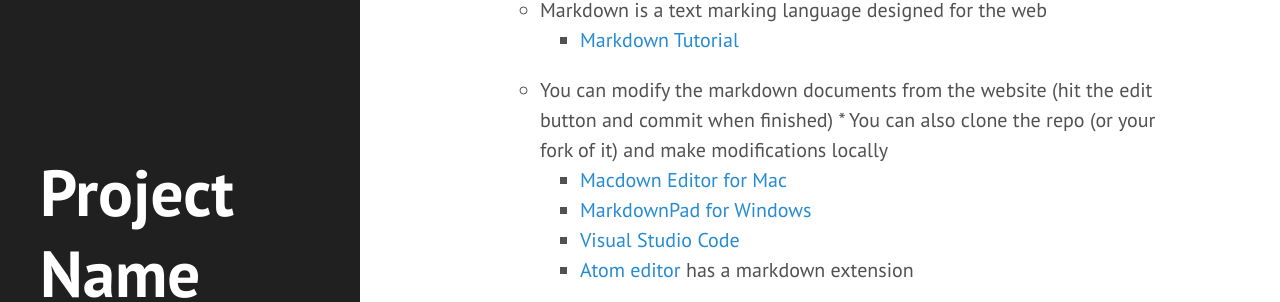
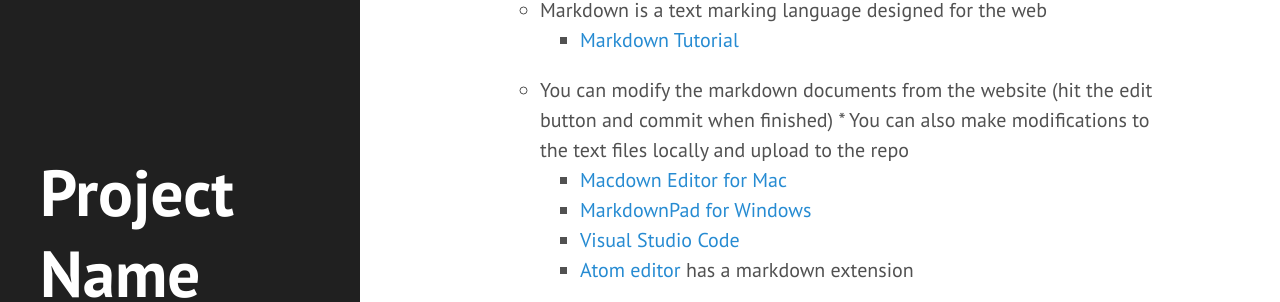
Before and after one commit to valentina-s/project-website-template, a Jekyll site: the page built from index.md, in a window 1280 px wide and 900 px high, scrolled down 1311 px. Shown: the part 183-485 px from the top of the window. Built offline with Jekyll 4.4.1, drawn with Linux system fonts in a browser that asks for light colours; the list of posts is cut into pages by our own code.

Commit message:
Update index.md

```diff
--- a/index.md
+++ b/index.md
@@ -46,7 +46,7 @@ layout: default
 		* [Markdown Tutorial](https://daringfireball.net/projects/markdown/syntax)
 
 	* You can modify the markdown documents from the website (hit the edit button and commit when finished)
-    	* You can also clone the repo (or your fork of it) and make modifications locally
+    	* You can also make modifications to the text files locally and upload to the repo
 		* [Macdown Editor for Mac](https://macdown.uranusjr.com/)
 		* [MarkdownPad for Windows](http://markdownpad.com/news/2013/introducing-markdownpad-2/)
 		* [Visual Studio Code](https://code.visualstudio.com/docs/languages/markdown)
```
